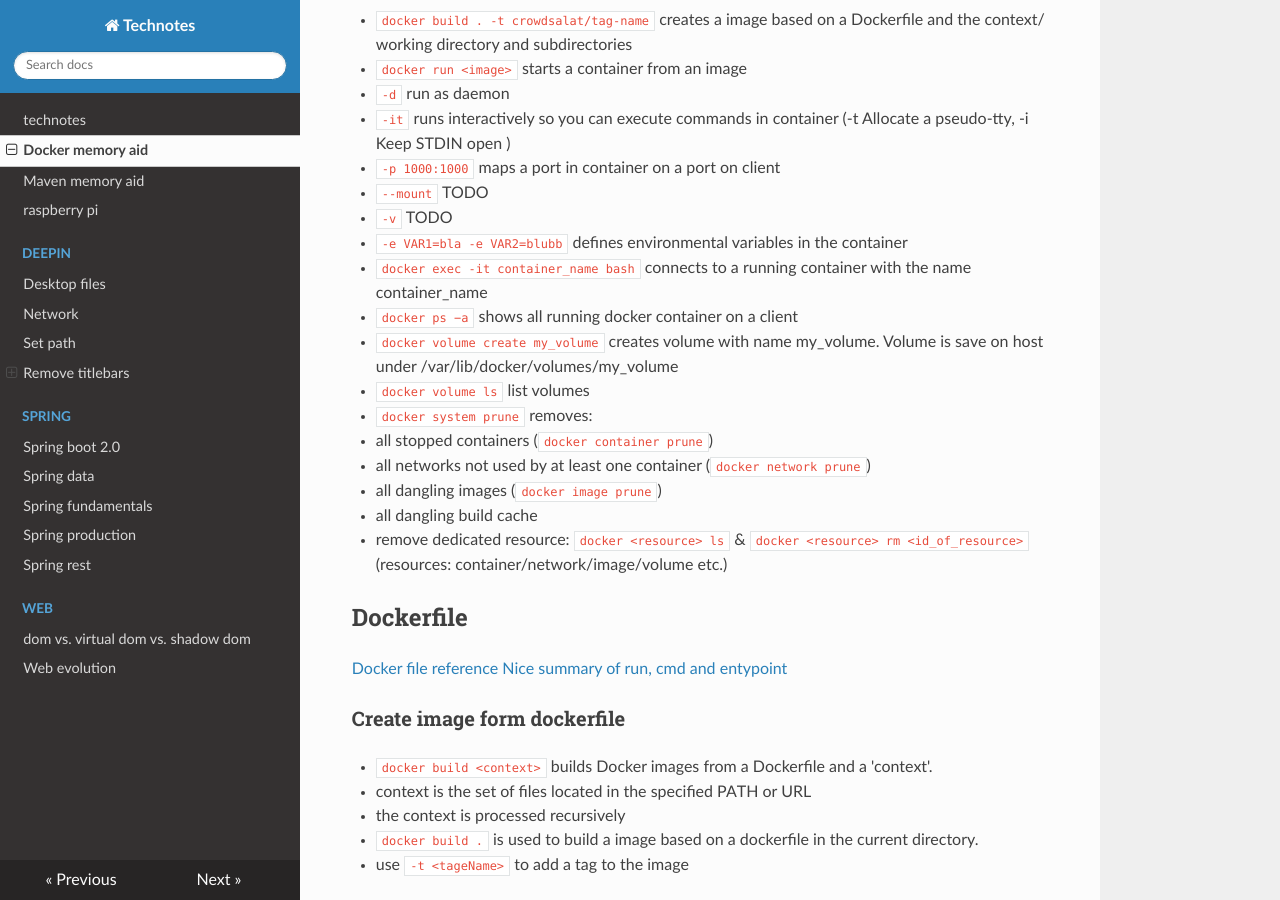
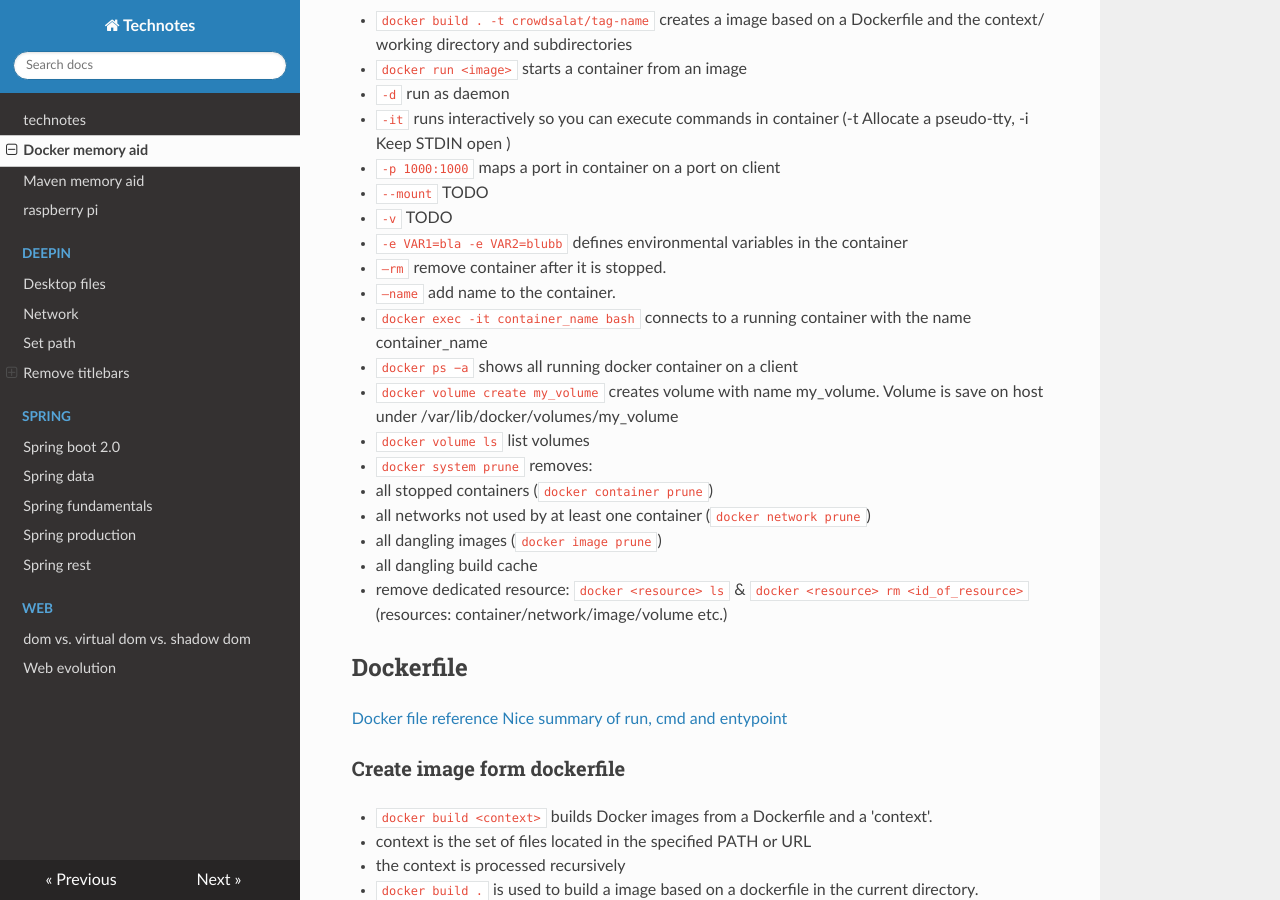
Before and after one commit to organicaudio/useful-code-snippets2, an MkDocs documentation site: the page built from docs/docker-memory-aid.md, in a window 1280 px wide and 900 px high, scrolled down 509 px. Built offline with MkDocs 1.6.1, drawn with Linux system fonts in a browser that asks for light colours; nearby versions of some CDN libraries.

Commit message:
add --rm and --name command

```diff
--- a/docs/docker-memory-aid.md
+++ b/docs/docker-memory-aid.md
@@ -24,6 +24,8 @@ official overview of [docker cli commands](https://docs.docker.com/engine/refere
   - `--mount` TODO
   - `-v` TODO
   - `-e VAR1=bla -e VAR2=blubb` defines environmental variables in the container
+  - `—rm` remove container after it is stopped.
+  - `—name` add name to the container.
 - `docker exec -it container_name bash` connects to a running container with the name container_name
 - `docker ps −a` shows all running docker container on a client
 - `docker volume create my_volume` creates volume with name my_volume. Volume is save on host under /var/lib/docker/volumes/my_volume
```
